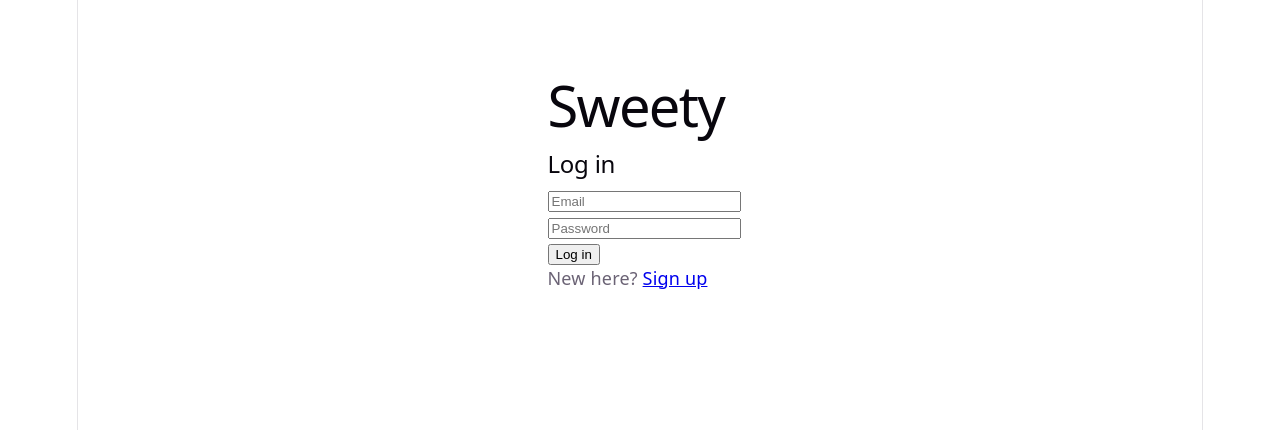
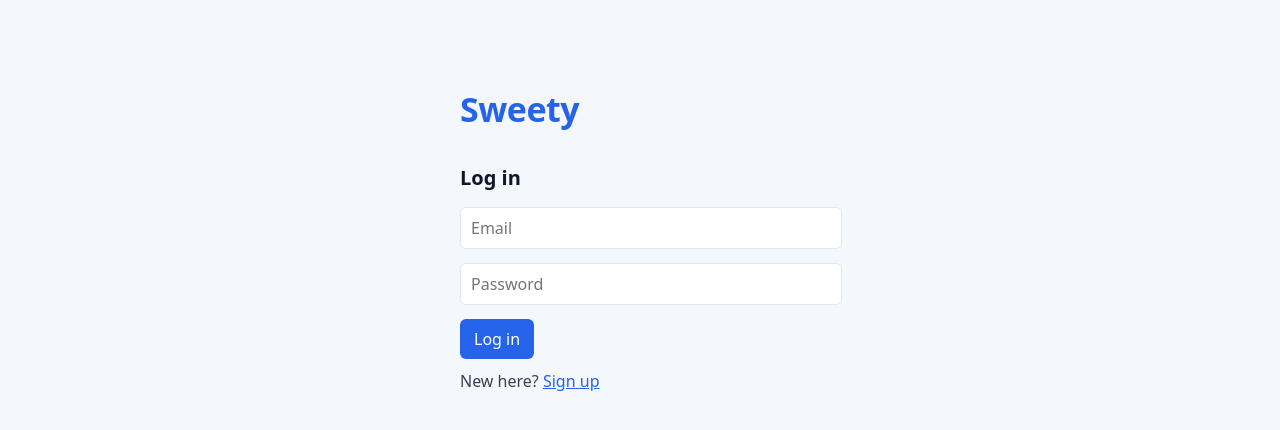
Before and after one commit to devanaboinaswathi1-ai/sweety, a React (Vite) app in the folder client/: page / in a window 1280 px wide. Shown: the top 430 px of the page. Built offline with nearby package versions, Linux system fonts and the light colour scheme.

Commit message:
Add simple styling

```diff
--- a/client/src/index.css
+++ b/client/src/index.css
@@ -1,111 +1,122 @@
 :root {
-  --text: #6b6375;
-  --text-h: #08060d;
-  --bg: #fff;
-  --border: #e5e4e7;
-  --code-bg: #f4f3ec;
-  --accent: #aa3bff;
-  --accent-bg: rgba(170, 59, 255, 0.1);
-  --accent-border: rgba(170, 59, 255, 0.5);
-  --social-bg: rgba(244, 243, 236, 0.5);
-  --shadow:
-    rgba(0, 0, 0, 0.1) 0 10px 15px -3px, rgba(0, 0, 0, 0.05) 0 4px 6px -2px;
+  --bg: #f4f7fb;
+  --card: #ffffff;
+  --text: #374151;
+  --heading: #0f172a;
+  --border: #e2e8f0;
+  --primary: #2563eb;
+  --primary-dark: #1d4ed8;
+  --danger: #dc2626;
 
-  --sans: system-ui, 'Segoe UI', Roboto, sans-serif;
-  --heading: system-ui, 'Segoe UI', Roboto, sans-serif;
-  --mono: ui-monospace, Consolas, monospace;
-
-  font: 18px/145% var(--sans);
-  letter-spacing: 0.18px;
-  color-scheme: light dark;
+  font: 16px/1.5 system-ui, 'Segoe UI', Roboto, sans-serif;
   color: var(--text);
   background: var(--bg);
-  font-synthesis: none;
-  text-rendering: optimizeLegibility;
-  -webkit-font-smoothing: antialiased;
-  -moz-osx-font-smoothing: grayscale;
-
-  @media (max-width: 1024px) {
-    font-size: 16px;
-  }
-}
-
-@media (prefers-color-scheme: dark) {
-  :root {
-    --text: #9ca3af;
-    --text-h: #f3f4f6;
-    --bg: #16171d;
-    --border: #2e303a;
-    --code-bg: #1f2028;
-    --accent: #c084fc;
-    --accent-bg: rgba(192, 132, 252, 0.15);
-    --accent-border: rgba(192, 132, 252, 0.5);
-    --social-bg: rgba(47, 48, 58, 0.5);
-    --shadow:
-      rgba(0, 0, 0, 0.4) 0 10px 15px -3px, rgba(0, 0, 0, 0.25) 0 4px 6px -2px;
-  }
-
-  #social .button-icon {
-    filter: invert(1) brightness(2);
-  }
+  color-scheme: light;
 }
 
 body {
   margin: 0;
+  background: var(--bg);
 }
 
 #root {
-  width: 1126px;
-  max-width: 100%;
+  max-width: 760px;
   margin: 0 auto;
-  text-align: center;
-  border-inline: 1px solid var(--border);
-  min-height: 100svh;
-  display: flex;
-  flex-direction: column;
-  box-sizing: border-box;
-}
-
-h1,
-h2 {
-  font-family: var(--heading);
-  font-weight: 500;
-  color: var(--text-h);
+  padding: 24px 16px 48px;
+  text-align: left;
 }
 
 h1 {
-  font-size: 56px;
-  letter-spacing: -1.68px;
-  margin: 32px 0;
-  @media (max-width: 1024px) {
-    font-size: 36px;
-    margin: 20px 0;
-  }
+  font-size: 34px;
+  color: var(--primary);
+  margin: 0 0 4px;
+  letter-spacing: -0.5px;
 }
+
 h2 {
-  font-size: 24px;
-  line-height: 118%;
-  letter-spacing: -0.24px;
-  margin: 0 0 8px;
-  @media (max-width: 1024px) {
-    font-size: 20px;
-  }
+  font-size: 20px;
+  color: var(--heading);
+  margin: 28px 0 10px;
 }
+
+h3 {
+  color: var(--heading);
+  margin: 0 0 6px;
+}
+
 p {
+  margin: 6px 0;
+}
+
+/* Form controls */
+input,
+select {
+  font: inherit;
+  padding: 8px 10px;
+  margin: 4px 6px 4px 0;
+  border: 1px solid var(--border);
+  border-radius: 6px;
+  background: #fff;
+  color: var(--heading);
+}
+
+input:focus,
+select:focus {
+  outline: 2px solid var(--primary);
+  outline-offset: 1px;
+}
+
+/* Buttons */
+button {
+  font: inherit;
+  padding: 8px 14px;
+  margin: 4px 6px 4px 0;
+  border: none;
+  border-radius: 6px;
+  background: var(--primary);
+  color: #fff;
+  cursor: pointer;
+}
+
+button:hover {
+  background: var(--primary-dark);
+}
+
+/* Lists */
+ul {
+  list-style: none;
+  padding: 0;
   margin: 0;
 }
 
-code,
-.counter {
-  font-family: var(--mono);
-  display: inline-flex;
-  border-radius: 4px;
-  color: var(--text-h);
+li {
+  background: var(--card);
+  border: 1px solid var(--border);
+  border-radius: 8px;
+  padding: 8px 12px;
+  margin: 6px 0;
 }
 
-code {
-  font-size: 15px;
-  line-height: 135%;
-  padding: 4px 8px;
-  background: var(--code-bg);
+li button {
+  padding: 3px 10px;
+  font-size: 13px;
+  background: #e2e8f0;
+  color: var(--heading);
 }
+
+li button:hover {
+  background: #cbd5e1;
+}
+
+a {
+  color: var(--primary);
+  cursor: pointer;
+}
+
+/* Error messages (red text) */
+.error,
+[class*='error'],
+p[style*='red'],
+p[style*='crimson'] {
+  color: var(--danger);
+}
```
